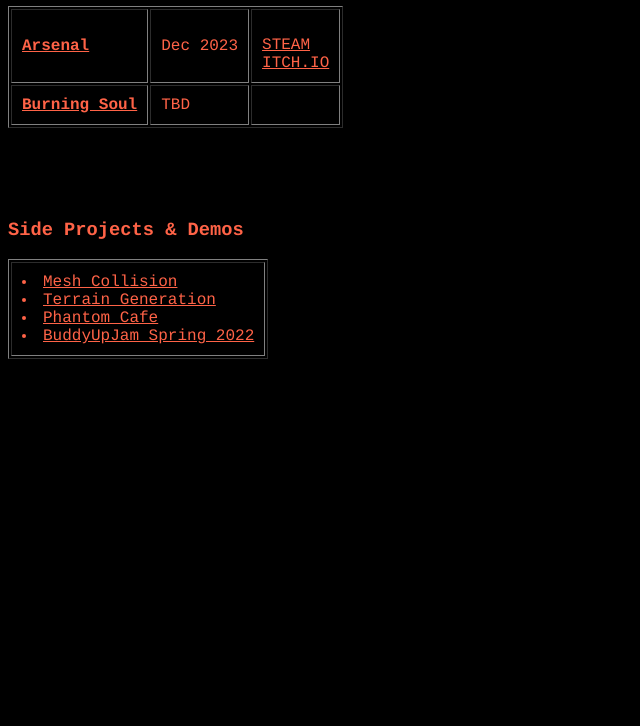
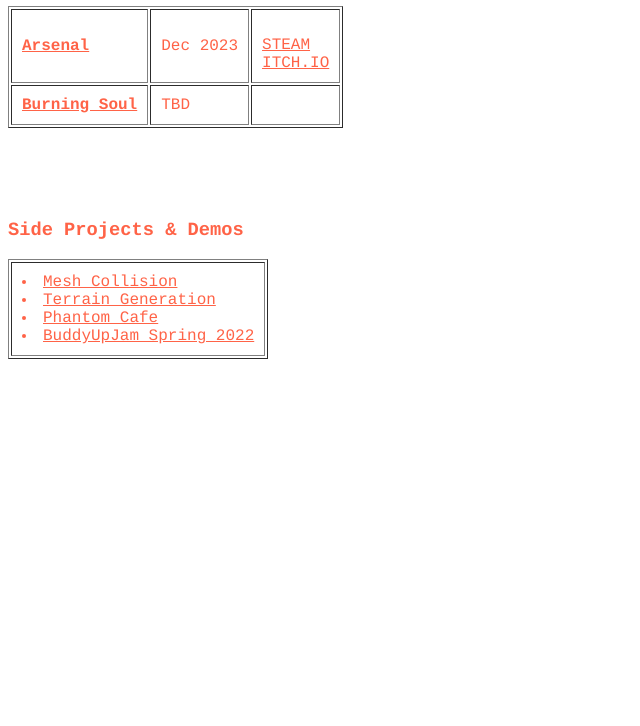
Before and after one commit to 0stamina/0stamina.github.io, a plain HTML site: page index.html in a window 1280 px wide. Shown: the part 74-800 px from the top of the page, without its empty margins (0-640 px from the left). Drawn offline with Linux system fonts and the light colour scheme.

Commit message:
background change

```diff
--- a/index.html
+++ b/index.html
@@ -1,5 +1,5 @@
 <!DOCTYPE html>
-<html>
+<html background-color = "black">
 <head>
   <link rel="stylesheet" href="styles.css">
 </head>
--- a/styles.css
+++ b/styles.css
@@ -1,7 +1,6 @@
 *{
     font-family: courier;
     color:tomato;
-    background-color:black;
 }
 
 table
```
